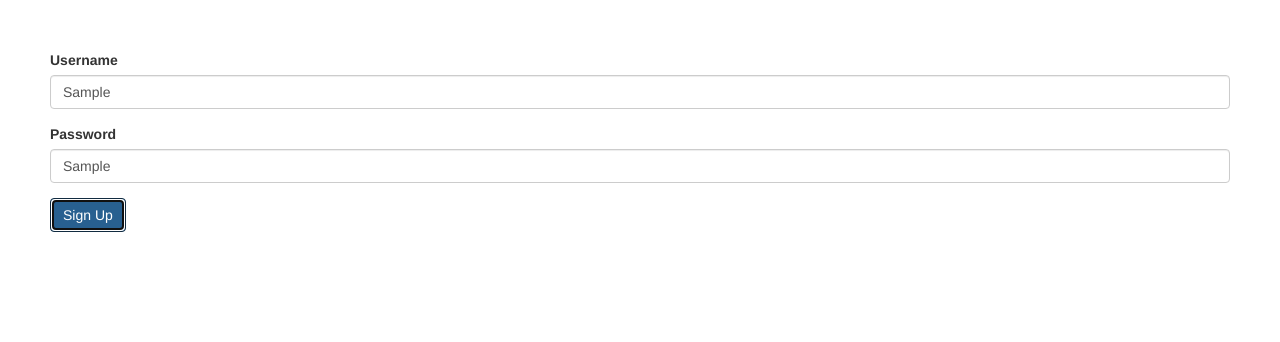
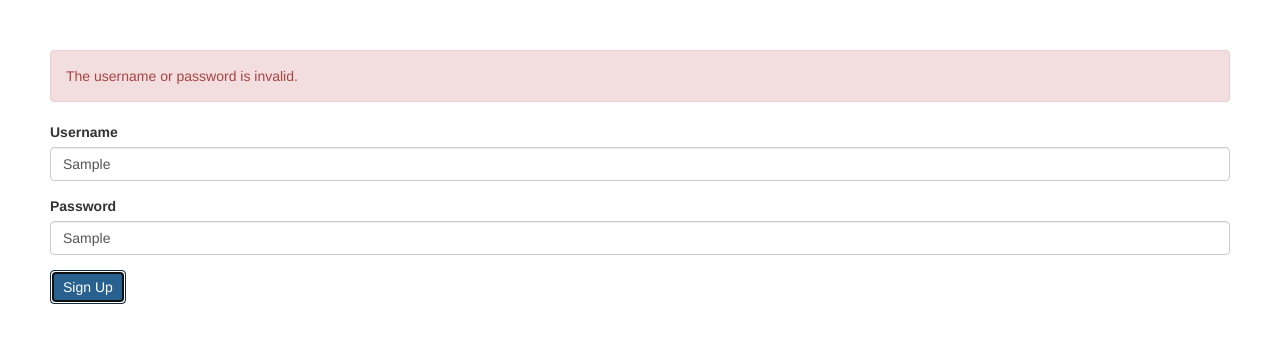
Before and after one commit to andre-f-paggi/angular4-course-udemy, an Angular app in the folder angular4-project/: page / in a window 1280 px wide. Both pictures are taken after typing "Sample", "Sample" into the empty fields and a click on the button "Sign Up". Shown: the top 342 px of the page. Built offline with nearby package versions, Linux system fonts and the light colour scheme.

Commit message:
96. Validating the Form Upon Submit

```diff
--- a/angular4-project/src/app/signup-form/signup-form.component.html
+++ b/angular4-project/src/app/signup-form/signup-form.component.html
@@ -1,4 +1,7 @@
-<form [formGroup]="form">
+<form [formGroup]="form" (ngSubmit)="login()">
+    <div *ngIf="form.errors" class="alert alert-danger">
+      The username or password is invalid.
+    </div>
     <div class="form-group">
         <label for="username">Username</label>
         <input
--- a/angular4-project/src/app/signup-form/signup-form.component.ts
+++ b/angular4-project/src/app/signup-form/signup-form.component.ts
@@ -17,6 +17,12 @@
     password: new FormControl('', Validators.required)
   });
 
+  login() {
+    this.form.setErrors({
+      invalidLogin: true
+    });
+  }
+
   get username(){
     return this.form.get('username');
   }
```
